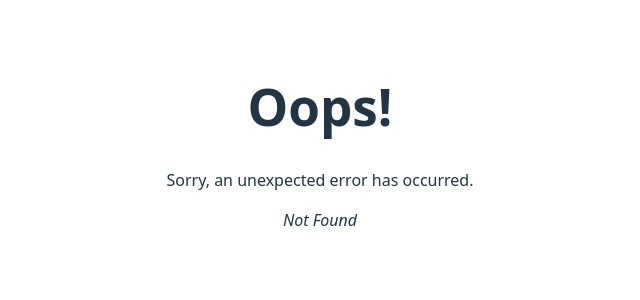
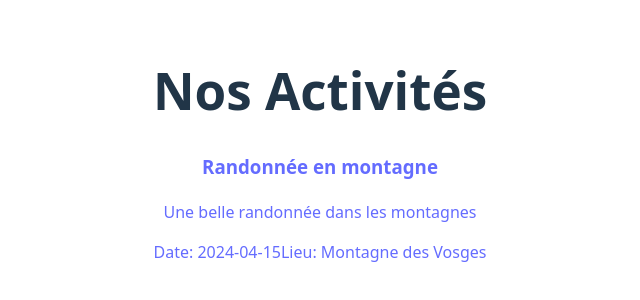
Before and after one commit to tilot/amae-react, a React (Vite) app: page /activitevitrine in a window 1280 px wide. Before the commit this address had no page. Shown: the part 254-554 px from the top of the page, without its empty margins (320-960 px from the left). Built offline with nearby package versions, Linux system fonts and the light colour scheme.

Commit message:
creation des activite sur le modele des recettes

```diff
--- /dev/null
+++ b/src/components/Activites/ActiviteDetail/ActiviteInfo.jsx
@@ -0,0 +1,20 @@
+import React from 'react';
+
+const ActiviteInfo = ({ activite }) => {
+    return (
+        <div className="activite-info">
+            <h2>{activite.titre}</h2>
+            <div className="activite-details">
+                <p className="description">{activite.description}</p>
+                <div className="activite-metadata">
+                    <p><strong>Date:</strong> {activite.date}</p>
+                    <p><strong>Lieu:</strong> {activite.lieu}</p>
+                    <p><strong>Nombre de participants:</strong> {activite.nombreParticipants}</p>
+                    <p><strong>Organisateur:</strong> {activite.organisateur}</p>
+                </div>
+            </div>
+        </div>
+    );
+};
+
+export default ActiviteInfo;
--- /dev/null
+++ b/src/components/Activites/ActiviteVitrine/ActiviteCard.jsx
@@ -0,0 +1,21 @@
+import React from 'react';
+import { Link } from 'react-router-dom';
+
+const ActiviteCard = ({ activite }) => {
+    return (
+        <div className="activite-card">
+            <Link to={`/activitedetail/${activite.id}`}>
+                <div className="activite-card-content">
+                    <h3>{activite.titre}</h3>
+                    <p>{activite.description}</p>
+                    <div className="activite-card-info">
+                        <span>Date: {activite.date}</span>
+                        <span>Lieu: {activite.lieu}</span>
+                    </div>
+                </div>
+            </Link>
+        </div>
+    );
+};
+
+export default ActiviteCard;
--- /dev/null
+++ b/src/components/Activites/ActiviteVitrine/ActiviteList.jsx
@@ -0,0 +1,14 @@
+import React from 'react';
+import ActiviteCard from './ActiviteCard';
+
+const ActiviteList = ({ activites }) => {
+    return (
+        <div className="activites-list">
+            {activites.map((activite) => (
+                <ActiviteCard key={activite.id} activite={activite} />
+            ))}
+        </div>
+    );
+};
+
+export default ActiviteList;
--- /dev/null
+++ b/src/pages/ActiviteDetailPage.jsx
@@ -0,0 +1,26 @@
+import React from 'react';
+import { useParams } from 'react-router-dom';
+import ActiviteInfo from '../components/Activites/ActiviteDetail/ActiviteInfo';
+
+const ActiviteDetailPage = () => {
+    const { id } = useParams();
+
+    // Données de test - à remplacer par des données réelles
+    const activite = {
+        id: id,
+        titre: "Randonnée en montagne",
+        description: "Une belle randonnée dans les montagnes avec vue panoramique",
+        date: "2024-04-15",
+        lieu: "Montagne des Vosges",
+        nombreParticipants: 15,
+        organisateur: "Club de Randonnée"
+    };
+
+    return (
+        <div className="activite-detail">
+            <ActiviteInfo activite={activite} />
+        </div>
+    );
+};
+
+export default ActiviteDetailPage;
--- /dev/null
+++ b/src/pages/ActiviteVitrinePage.jsx
@@ -0,0 +1,25 @@
+import React from 'react';
+import ActiviteList from '../components/Activites/ActiviteVitrine/ActiviteList';
+
+const ActiviteVitrinePage = () => {
+    // Données de test - à remplacer par des données réelles
+    const activites = [
+        {
+            id: 1,
+            titre: "Randonnée en montagne",
+            description: "Une belle randonnée dans les montagnes",
+            date: "2024-04-15",
+            lieu: "Montagne des Vosges"
+        },
+        // Ajoutez d'autres activités ici
+    ];
+
+    return (
+        <div className="activite-vitrine">
+            <h1>Nos Activités</h1>
+            <ActiviteList activites={activites} />
+        </div>
+    );
+};
+
+export default ActiviteVitrinePage;
```
Also changed, not shown: src/routes/routes.jsx (+7 -2 lines), src/components/Recettes/RecetteDetail/RecetteDetails.css (deleted).
